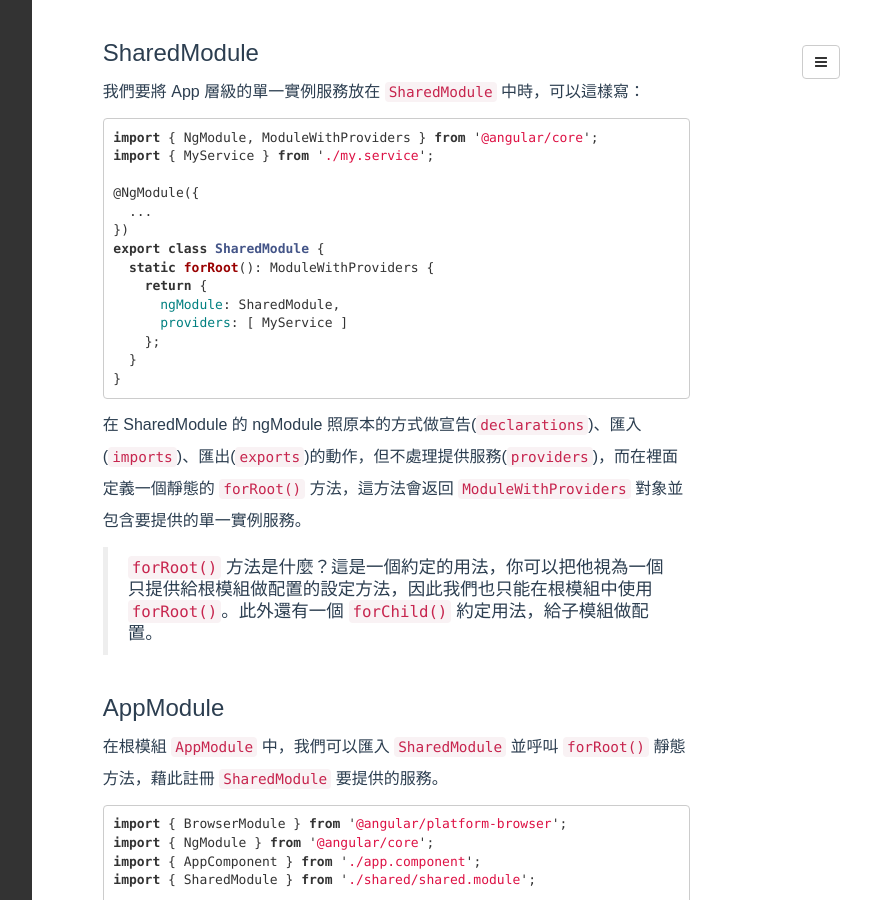
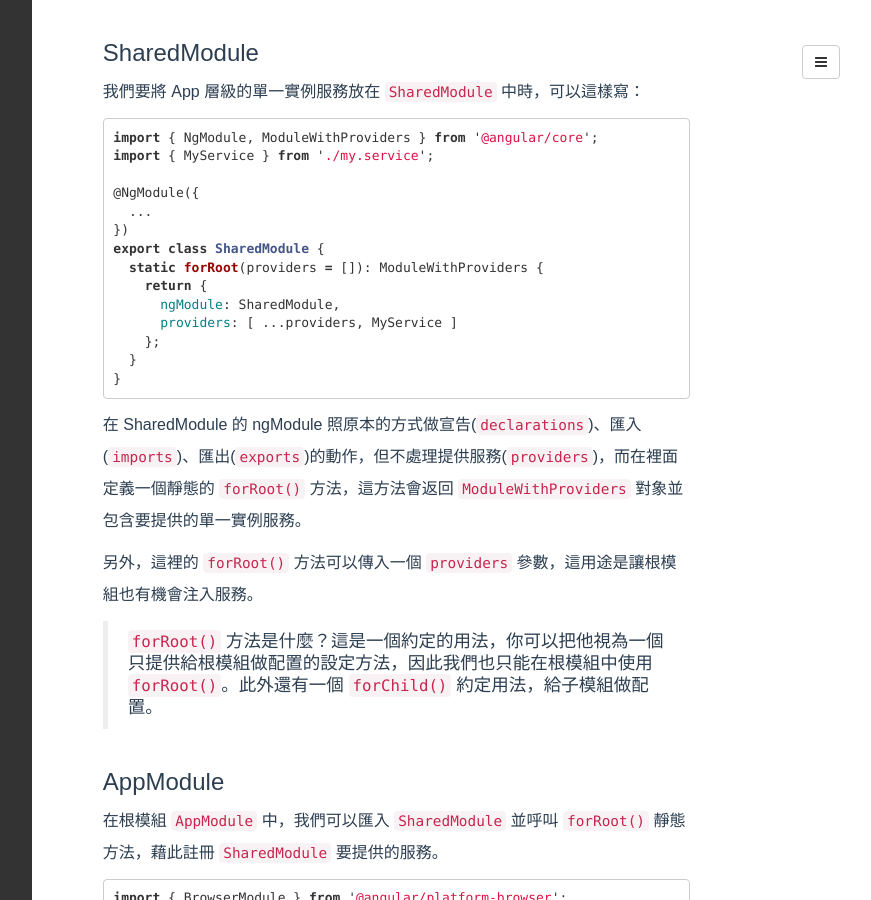
Before and after one commit to poychang/poychang.github.io, a Jekyll site: the page built from _posts/2017-12-14-use-forroot-to-provide-services-in-angular-shared-module.md, in a window 1280 px wide and 900 px high, scrolled down 1275 px. Shown: the whole window, without its empty margins (395-1266 px from the left). Built offline with Jekyll 4.4.1, drawn with Linux system fonts in a browser that asks for light colours; some web fonts are replaced; comment, search, counter and statistics services are not loaded.

Commit message:
alter post

````diff
--- a/_posts/2017-12-14-use-forroot-to-provide-services-in-angular-shared-module.md
+++ b/_posts/2017-12-14-use-forroot-to-provide-services-in-angular-shared-module.md
@@ -50,16 +50,18 @@
   ...
 })
 export class SharedModule {
-  static forRoot(): ModuleWithProviders {
+  static forRoot(providers = []): ModuleWithProviders {
     return {
       ngModule: SharedModule,
-      providers: [ MyService ]
+      providers: [ ...providers, MyService ]
     };
   }
 }
 ```
 
 在 SharedModule 的 ngModule 照原本的方式做宣告(`declarations`)、匯入(`imports`)、匯出(`exports`)的動作，但不處理提供服務(`providers`)，而在裡面定義一個靜態的 `forRoot()` 方法，這方法會返回 `ModuleWithProviders` 對象並包含要提供的單一實例服務。
+
+另外，這裡的 `forRoot()` 方法可以傳入一個 `providers` 參數，這用途是讓根模組也有機會注入服務。
 
 >`forRoot()` 方法是什麼？這是一個約定的用法，你可以把他視為一個只提供給根模組做配置的設定方法，因此我們也只能在根模組中使用 `forRoot()`。此外還有一個 `forChild()` 約定用法，給子模組做配置。
 
````
